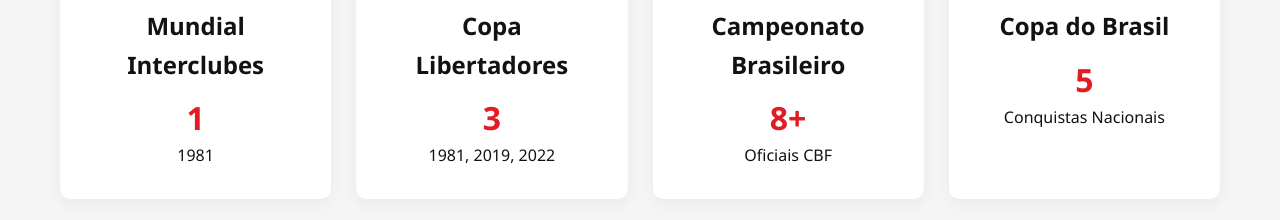
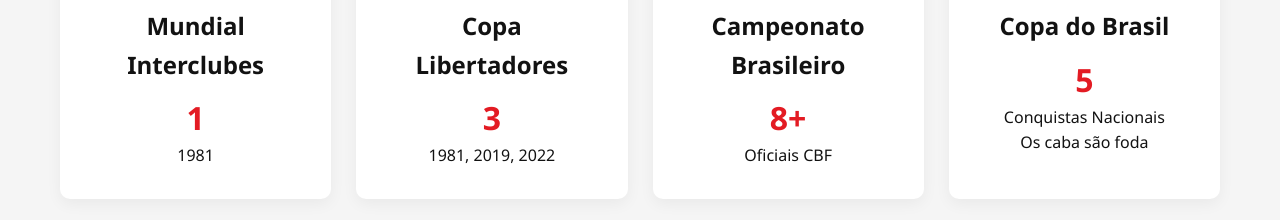
Before and after one commit to arturmulatti/analise_projeto1, a plain HTML site: page index.html in a window 1280 px wide. Shown: the part 1700-1920 px from the top of the page. Drawn offline with Linux system fonts and the light colour scheme.

Commit message:
só um trem

```diff
--- a/index.html
+++ b/index.html
@@ -367,6 +367,7 @@
                     <h3>Copa do Brasil</h3>
                     <div class="qtd">5</div>
                     <p>Conquistas Nacionais</p>
+                    <p>Os caba são foda</p>
                 </div>
             </div>
         </section>
```
